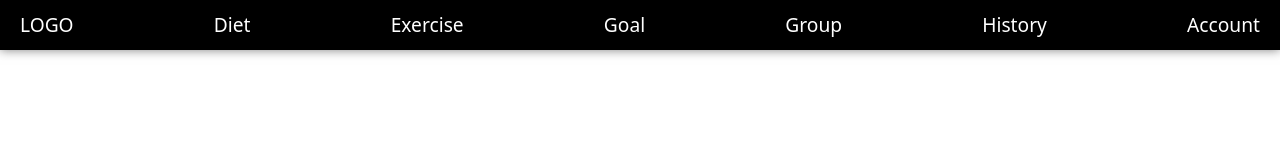
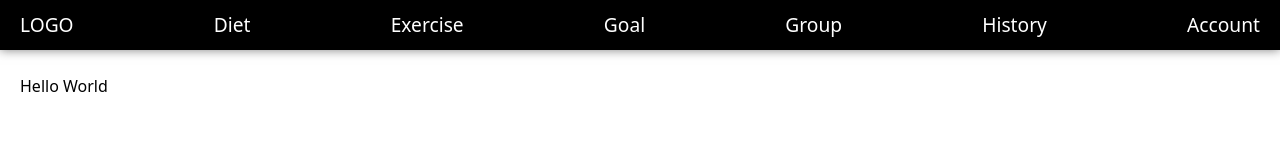
Before and after one commit to Wilsonator123/SECoursework, a React (Create React App) app in the folder client/: page / in a window 1280 px wide. Shown: the top 160 px of the page. Built offline with nearby package versions, Linux system fonts and the light colour scheme.

Commit message:
Added padding to pages

```diff
--- a/client/src/Account.js
+++ b/client/src/Account.js
@@ -1,6 +1,6 @@
 export default function Account() {
     return (
-        <div>
+        <div id="pageContainer">
             <h1> ACCOUNT PAGE </h1>
         </div>
     );
--- a/client/src/Diet.js
+++ b/client/src/Diet.js
@@ -1,6 +1,6 @@
 export default function Home() {
     return (
-        <div>
+        <div id="pageContainer">
             <h1> DIET PAGE </h1>
         </div>
     );
--- a/client/src/Exercise.js
+++ b/client/src/Exercise.js
@@ -1,6 +1,6 @@
 export default function Home() {
     return (
-        <div>
+        <div id="pageContainer">
             <h1> EXERCISE PAGE </h1>
         </div>
     );
--- a/client/src/Goal.js
+++ b/client/src/Goal.js
@@ -1,6 +1,6 @@
 export default function Home() {
     return (
-        <div>
+        <div id="pageContainer">
             <h1> GOAL PAGE </h1>
         </div>
     );
--- a/client/src/Group.js
+++ b/client/src/Group.js
@@ -1,6 +1,6 @@
 export default function Home() {
     return (
-        <div>
+        <div id="pageContainer">
             <h1> GROUP PAGE </h1>
         </div>
     );
--- a/client/src/History.js
+++ b/client/src/History.js
@@ -1,6 +1,6 @@
 export default function Home() {
     return (
-        <div>
+        <div id="pageContainer">
             <h1> HISTORY PAGE </h1>
         </div>
     );
--- a/client/src/Home.js
+++ b/client/src/Home.js
@@ -5,7 +5,7 @@ import Navbar from "./Navbar";
 class Home extends React.Component {
     render() {
         return (
-            <div>
+            <div id="pageContainer">
                 <h1> Hello World </h1>
             </div>
         );
--- a/client/src/Login.js
+++ b/client/src/Login.js
@@ -1,6 +1,6 @@
 export default function Home() {
     return (
-        <div>
+        <div id="pageContainer">
             <h1> LOGIN PAGE </h1>
         </div>
     );
--- a/client/src/Signup.js
+++ b/client/src/Signup.js
@@ -1,6 +1,6 @@
 export default function Home() {
     return (
-        <div>
+        <div id="pageContainer">
             <h1> SIGN UP PAGE </h1>
         </div>
     );
--- a/client/src/css/App.css
+++ b/client/src/css/App.css
@@ -26,3 +26,11 @@
     padding-top: 5rem;
     padding-bottom: 5rem;
 }
+
+
+#pageContainer {
+    height: 1500px;
+    margin-top: 30px;
+    padding: 20px;
+
+}
```
